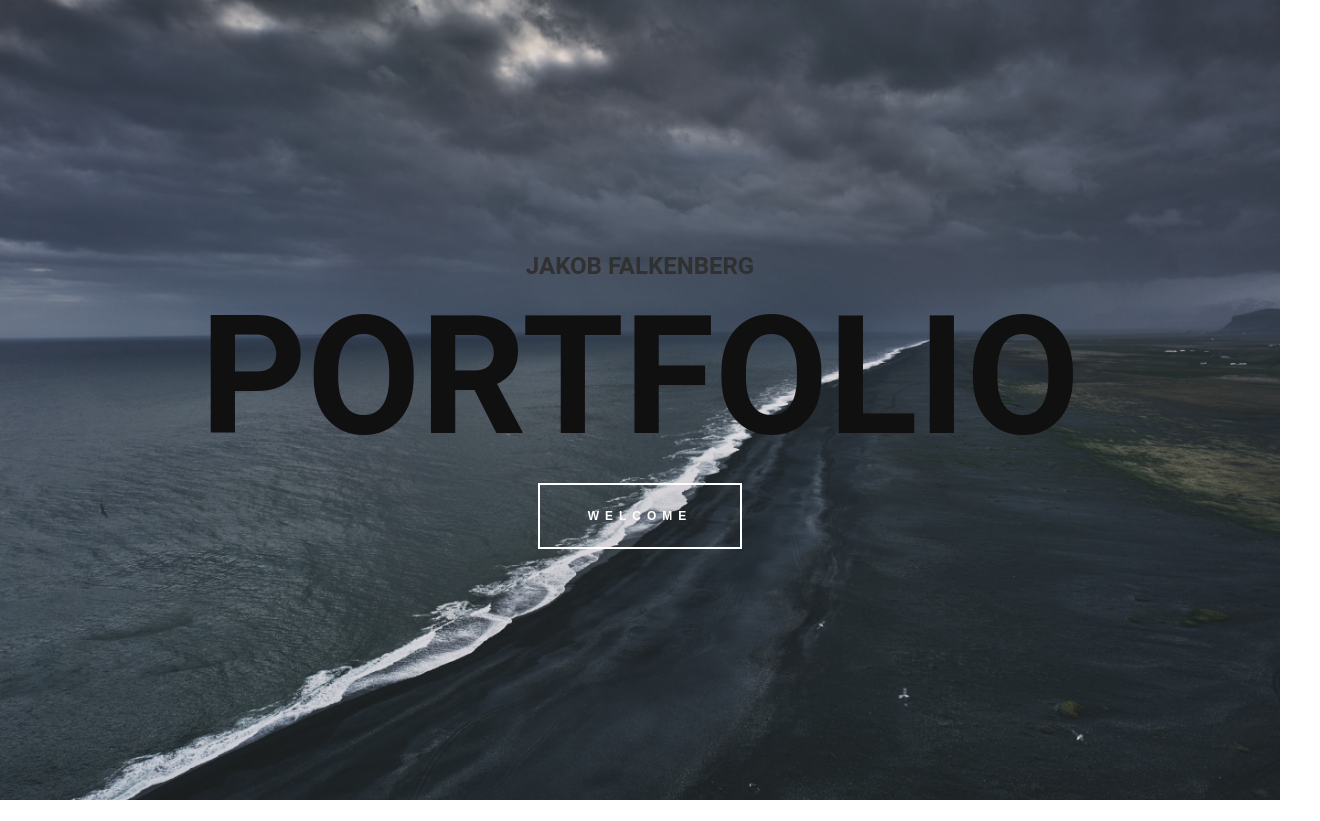
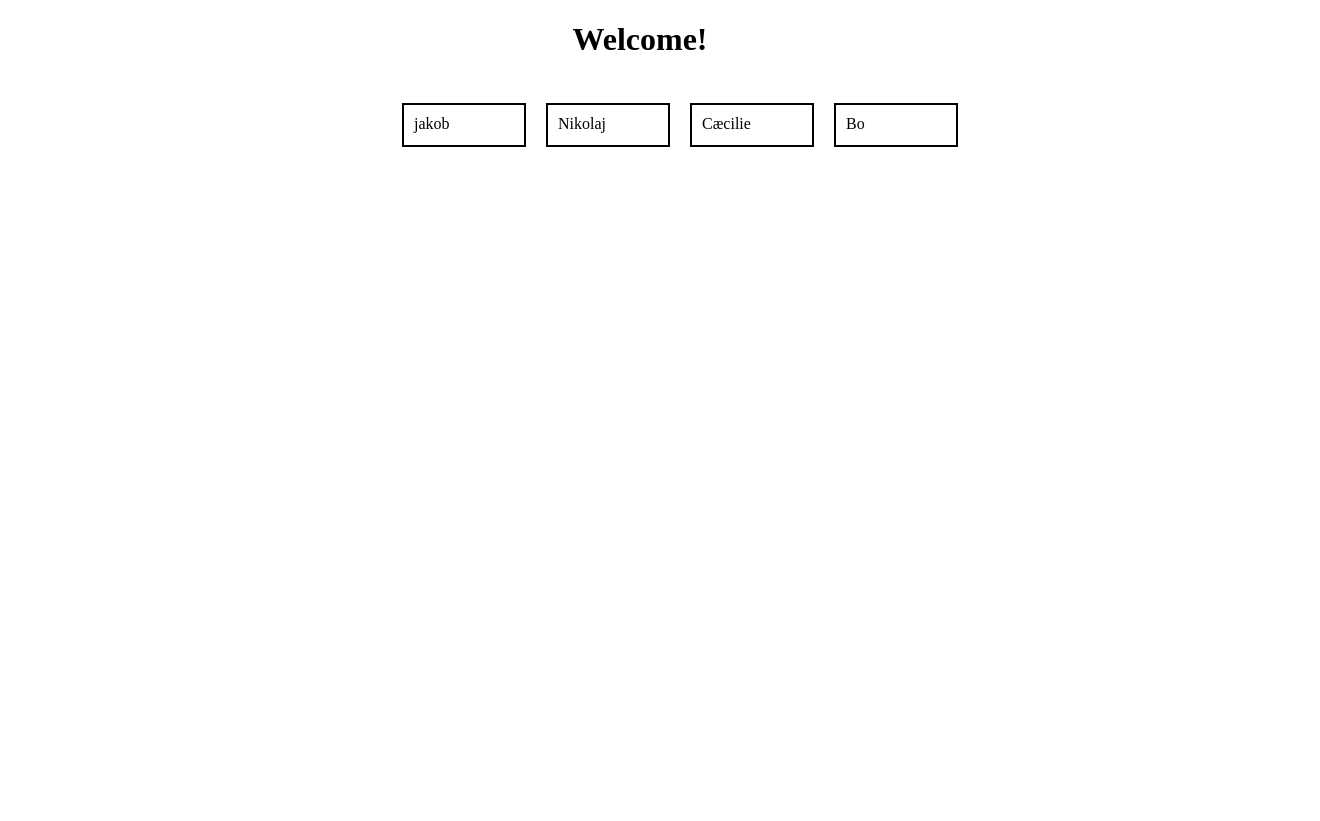
Before and after one commit to jako2889/portfolio_redesign, a React (Create React App) app in the folder my-app/: page / in a window 1280 px wide. Both pictures are taken after a click on the button "WELCOME". Shown: the whole page, 1320 px wide, since content can reach past the window. Before the commit the page ends 800 px from the top, so only its background shows below. Built offline with nearby package versions, Linux system fonts and the light colour scheme.

Commit message:
added component flow for frontpage & animation

```diff
--- a/my-app/package.json
+++ b/my-app/package.json
@@ -3,6 +3,7 @@
   "version": "0.1.0",
   "private": true,
   "dependencies": {
+    "gsap": "^2.1.3",
     "node-sass": "^4.12.0",
     "react": "^16.8.6",
     "react-dom": "^16.8.6",
--- a/my-app/src/App.js
+++ b/my-app/src/App.js
@@ -1,12 +1,12 @@
 import React from 'react';
-import Landingpage from "./Components/Landingpage.jsx";
+import FrontPageState from "./Components/FrontPageState.jsx";
 
 import "./css/Main.scss";
 
 function App() {
   return (
     <div className="App">
-      <Landingpage />
+      <FrontPageState />
     </div>
   );
 }
--- /dev/null
+++ b/my-app/src/Components/About.jsx
@@ -0,0 +1,60 @@
+import React, { Component } from 'react';
+import { TweenMax, Back, TimelineLite } from "gsap";
+import "../css/About.scss";
+
+export class About extends Component {
+    constructor(props) {
+        super(props);
+        // reference to the DOM node
+        this.myIntro = null;
+        // reference to the animation
+        this.introTween = null;
+
+        this.myTween2 = new TimelineLite({paused: true});
+        this.ArrayElements = [
+            {
+                name: "jakob",
+                id: 1
+            },
+            {
+                name: "Nikolaj",
+                id: 2
+            },
+            {
+                name: "Cæcilie",
+                id: 3
+            },
+            {
+                name: "Bo",
+                id: 4
+            },
+        ];
+      }
+
+      componentDidMount() {
+        // use the node ref to create the animation
+        this.introTween = TweenMax.from(this.myIntro, 1, {
+          y: 1100,
+          ease: Back.easeOut.config(1.0002)
+        });
+
+        this.myTween2.staggerTo(this.ArrayElements, 0.5, {y: 0, opacity: 1, delay: 1}, 0.1).play();;
+      }
+    render() {
+        return (
+            <div className="wrapper" ref={div => (this.myIntro = div)}>
+                <h1>Welcome!</h1>
+                <ul>
+                    {this.ArrayElements.map((element, index) => <li
+                        key={element.id}
+                        ref={li => this.ArrayElements[index] = li}
+                    >
+                        {element.name}
+                    </li>)}
+                </ul>
+            </div>
+        )
+    }
+}
+
+export default About
--- /dev/null
+++ b/my-app/src/Components/FrontPageState.jsx
@@ -0,0 +1,46 @@
+import React, { Component } from 'react';
+import Landingpage from "./Landingpage.jsx";
+import About from "./About.jsx";
+
+export class FrontPageState extends Component {
+    constructor(props) {
+        super(props);
+
+        this.state = {
+            step: 1
+        };
+      }
+          // PROCEED TO NEXT STEP
+    nextStep = (e) => {
+        e.preventDefault();
+
+        const { step } =  this.state;
+        this.setState({
+            step: step + 1
+        });
+    }
+
+    // BACK TO PREVIOUS STEP
+    prevStep = () => {
+        const { step } =  this.state;
+        this.setState({
+            step: step - 1
+        });
+    }
+    render() {
+        const step = this.state.step;
+        switch(step) {
+            case 1:
+              return <Landingpage
+              nextStep={this.nextStep} />;
+            case 2:
+              return <About
+              nextStep={this.nextStep}
+              prevStep={this.prevStep} />;
+            default:
+              return null;
+          }
+    }
+}
+
+export default FrontPageState
--- a/my-app/src/Components/Landingpage.jsx
+++ b/my-app/src/Components/Landingpage.jsx
@@ -2,14 +2,18 @@ import React, { Component } from 'react';
 import "../css/Landingpage.scss";
 
 export class Landingpage extends Component {
+
+      componentDidMount() {
+
+      }
     render() {
         return (
-            <div className="wrapper">
+            <div ref={div => (this.myElement = div)} className="wrapper">
 
                 <div className="container">
                     <h2>Jakob Falkenberg</h2>
                     <h1>Portfolio</h1>
-                    <button className="button_fill">Welcome</button>
+                    <button className="button_fill" onClick={this.props.nextStep}>Welcome</button>
                 </div>
 
             </div>
--- /dev/null
+++ b/my-app/src/css/About.scss
@@ -0,0 +1,25 @@
+.wrapper {
+
+    h1 {
+        width: 100%;
+        text-align: center;
+        height: 50px;
+    }
+
+
+    ul {
+        width: 100%;
+        display: flex;
+        flex-direction: row;
+        justify-content: center;
+        li {
+            width: 100px;
+            height: 20px;
+            border: 2px solid black;
+            padding: 10px;
+            margin: 10px;
+            opacity: 0;
+            list-style: none;
+        }
+    }
+}
--- a/my-app/src/css/Landingpage.scss
+++ b/my-app/src/css/Landingpage.scss
@@ -75,6 +75,17 @@ height: 100vh;
       .button_fill:hover:before {
         top: 0;
       }
-}
+
+
+      .LoadScreen {
+        opacity: 0;
+        transition: 1s;
+    }
+      .flashScreen {
+          opacity: 1;
+          transition: 1s;
+      }
+
+    }
 
 }
```
Also changed, not shown: 1 other file (tests, documents, lock files or other folders).
